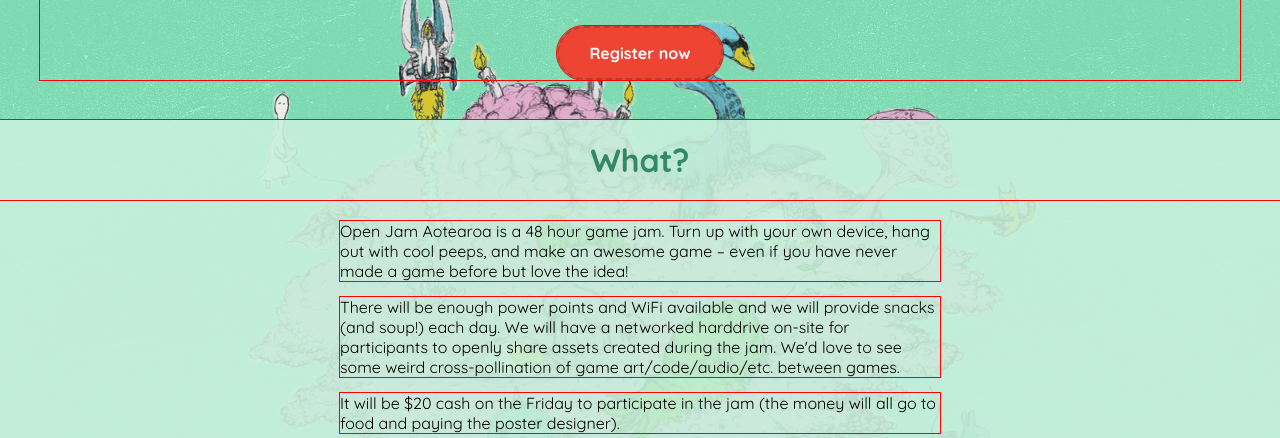
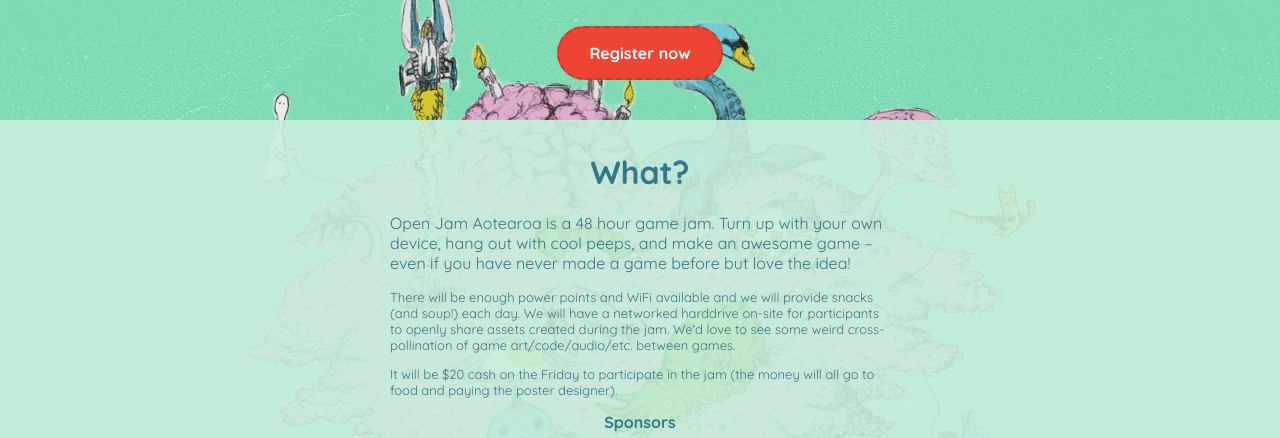
Before and after one commit to maggie-mp/289.101, a plain HTML site: page Week 3/openjam/index.html in a window 1280 px wide. Shown: the part 302-740 px from the top of the page. Drawn offline with Linux system fonts and the light colour scheme.

Commit message:
wip (finished what section)
-fix logos
-fix background image

```diff
--- a/Week 3/openjam/screen.css
+++ b/Week 3/openjam/screen.css
@@ -1,6 +1,12 @@
 @import url('https://fonts.googleapis.com/css?family=Quicksand:400,700');
 
+
+/*
  *{ outline: 1px solid red; }
+
+ */
+
+/* fix image placement for body */
 
 body {
     background: #82DDB5;
@@ -15,7 +21,7 @@ body {
 #nav {
     background-color: #6B9;
     padding: 20px 0px;
-    color  : #FFF;
+    color  : white;
     font-weight: bold;
     text-align: center;
     word-spacing: 2em;
@@ -54,15 +60,35 @@ body {
     background-color: rgba(200, 240, 220, 0.9);
 }
 
-#what p {
-    width: 100%;
-    max-width: 600px;
-    margin-left: auto;
-    margin-right: auto;
-}
 
 #what h1 {
     text-align: center;
-    padding: 20px 0;
-    color: #386;
+    color: #347788;
+    padding-top: 1em;
 }
+
+#what p {
+    width: 100%;
+    max-width: 500px;
+    margin-left: auto;
+    margin-right: auto;
+    color: #347788;
+    font-size: medium;
+}
+
+#what p + p {
+    font-size: small;
+}
+
+
+#what h2 {
+    text-align: center;
+    color: #347788;
+    font-size: medium;
+}
+
+
+/* work out sponsor logos later */
+#sponsor_logos {
+
+}
```
Also changed, not shown: 2 other files.
